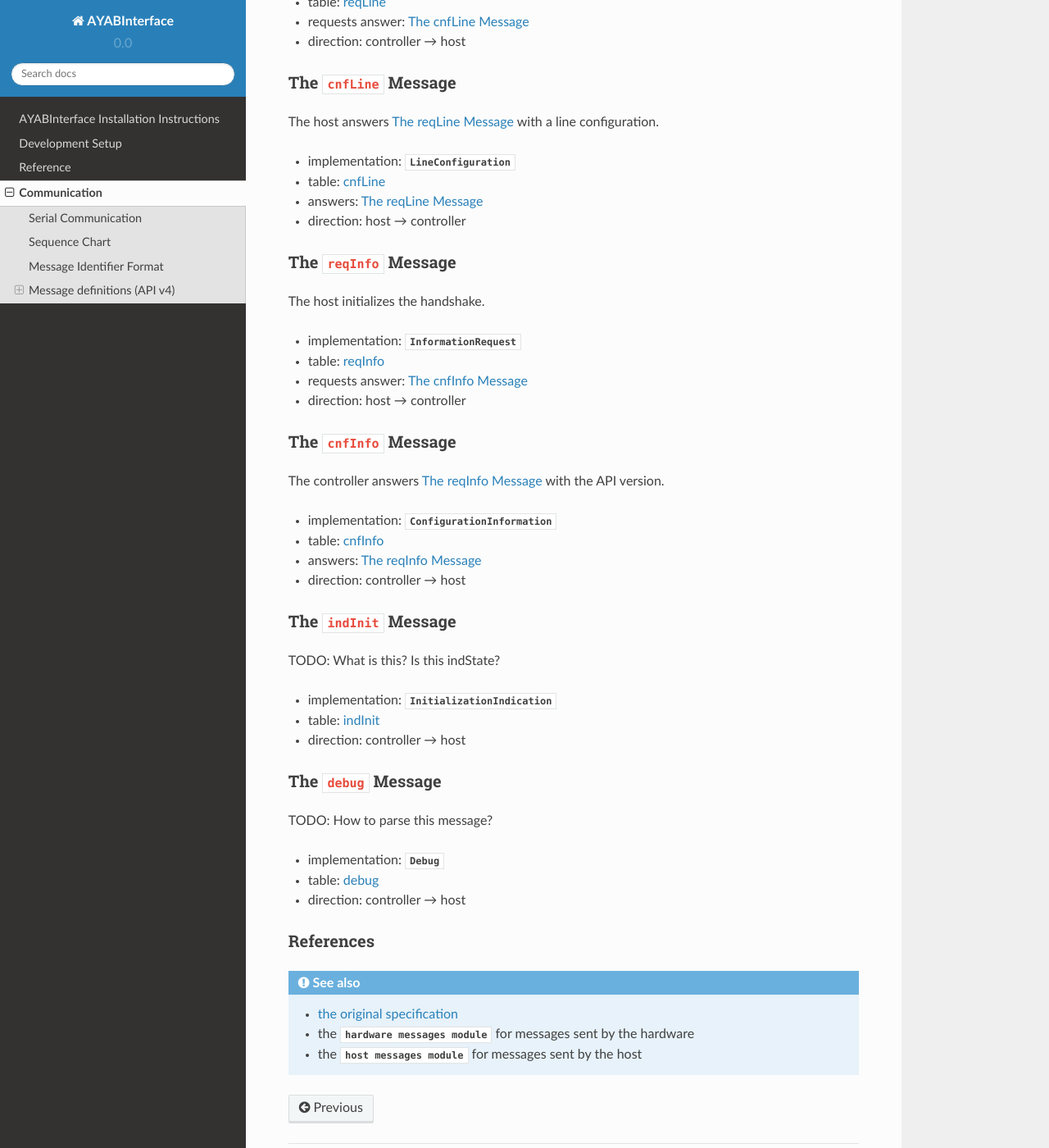
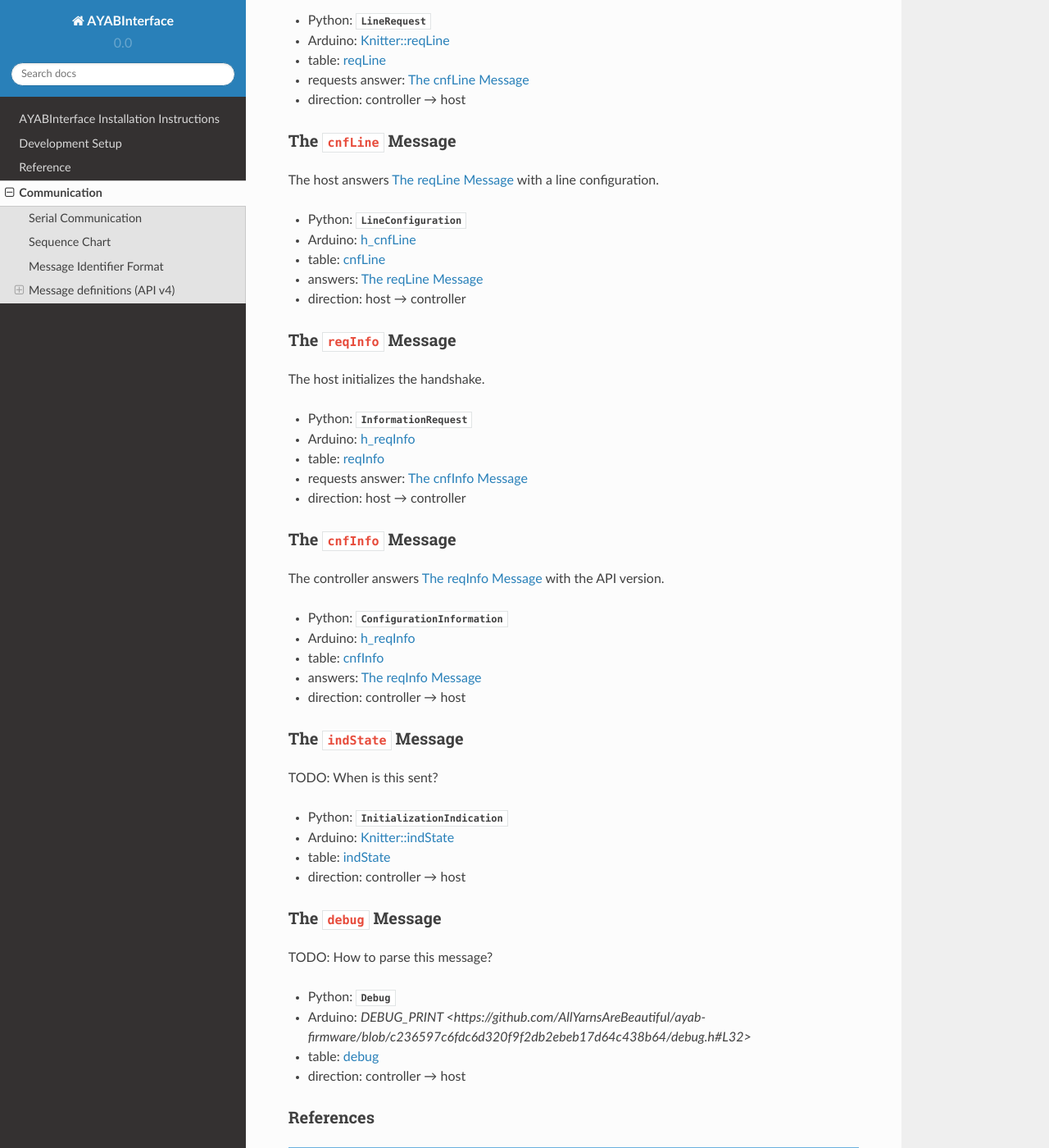
Before and after one commit to fossasia/AYABInterface, a Sphinx documentation site: the page built from docs/communication/index.rst, in a window 1280 px wide and 1400 px high, scrolled down 3367 px. Shown: the whole window at 82% size. Built offline with Sphinx 7.4.7 and the Read the Docs theme 2.0.0, drawn with Linux system fonts in a browser that asks for light colours; some of the changed text lies outside the part shown.

Commit message:
linked to arduino and from table to messages

```diff
--- a/docs/communication/index.rst
+++ b/docs/communication/index.rst
@@ -48,137 +49,145 @@ The length is the total length with id and parameters.
 ========== ========== ==== ====== =============================================
 host       .. _m4-01: 0x01 3      ``0xaa 0xbb``
 
-           reqStart               - ``aa`` = startNeedle (Range: 0..198)
+           reqStart_              - ``aa`` = startNeedle (Range: 0..198)
                                   - ``bb`` = stopNeedle  (Range: 1..199)
 hardware   .. _m4-C1: 0xC1 2      ``0x0a``
 
-           cnfStart               - ``a`` = success (0 = false, 1 = true)
+           cnfStart_              - ``a`` = success (0 = false, 1 = true)
 hardware   .. _m4-82: 0x82 2      ``0xaa``
 
-           reqLine                - ``aa`` = lineNumber (Range: 0..255)
+           reqLine_               - ``aa`` = lineNumber (Range: 0..255)
 host       .. _m4-42: 0x42 29     ``0xaa 0xbb[24, 23, 22, ... 1, 0] 0xcc 0xdd``
 
-           cnfLine                - ``aa`` = lineNumber (Range: 0..255)
+           cnfLine_               - ``aa`` = lineNumber (Range: 0..255)
                                   - ``bb[24 to 0]`` = binary pixel data
                                   - ``cc`` = flags (bit 0: lastLine)
                                   - ``dd`` = CRC8 Checksum
 host       .. _m4-03: 0x03 1
 
-           reqInfo
+           reqInfo_
 hardware   .. _m4-C3: 0xC3 4      ``0xaa 0xbb 0xcc``
 
-           cnfInfo                - ``aa`` = Version identifier
+           cnfInfo_               - ``aa`` = Version identifier
                                   - ``bb`` = Major Version
                                   - ``cc`` = Minor Version
 hardware   .. _m4-84: 0x84 2      ``0x0a``
 
-           indInit                - a = initialized (0 = false, 1 = true)
-hardware   .. _m4-FF: 0xFF var    a debug string ending with ``\r\n``
+           indState_              - a = initialized (0 = false, 1 = true)
+hardware   .. _m4-FF: 0xFF var    a debug string
 
-           debug
+           debug_
 ========== ========== ==== ====== =============================================
 
 
 
-.. _message-reqstart:
+.. _reqstart:
 
 The ``reqStart`` Message
 ~~~~~~~~~~~~~~~~~~~~~~~~
 
 The host starts the knitting process.
 
-- implementation: :class:`RequestStart <AYABInterface.communication.host_messages.RequestStart>`
+- Python: :class:`RequestStart <AYABInterface.communication.host_messages.RequestStart>`
+- Arduino: `h_reqStart <https://github.com/AllYarnsAreBeautiful/ayab-firmware/blob/c236597c6fdc6d320f9f2db2ebeb17d64c438b64/ayab.ino#L57>`__
 - table: :ref:`reqStart <m4-01>`
-- requests answer: :ref:`message-cnfstart`
+- requests answer: :ref:`cnfstart`
 - direction: host → controller
 
 
 
-.. _message-cnfstart:
+.. _cnfstart:
 
 The ``cnfStart`` Message
 ~~~~~~~~~~~~~~~~~~~~~~~~
 
-The controller indicates the success of :ref:`message-reqstart`.
+The controller indicates the success of :ref:`reqstart`.
 
-- implementation: :class:`~AYABInterface.communication.hardware_messages.ConfigurationStart`
+- Python: :class:`~AYABInterface.communication.hardware_messages.ConfigurationStart`
+- Arduino: `h_reqStart <https://github.com/AllYarnsAreBeautiful/ayab-firmware/blob/c236597c6fdc6d320f9f2db2ebeb17d64c438b64/ayab.ino#L74>`__
 - table: :ref:`reqStart <m4-C1>`
 - answers: `The reqStart Message`_
 - direction: controller → host
 
 
-.. _message-reqline:
+.. _reqline:
 
 The ``reqLine`` Message
 ~~~~~~~~~~~~~~~~~~~~~~~
 
 The controller requests a new line from the host.
 
-- implementation: :class:`~AYABInterface.communication.hardware_messages.LineRequest`
+- Python: :class:`~AYABInterface.communication.hardware_messages.LineRequest`
+- Arduino: `Knitter::reqLine <https://github.com/AllYarnsAreBeautiful/ayab-firmware/blob/c236597c6fdc6d320f9f2db2ebeb17d64c438b64/knitter.cpp#L366>`__
 - table: :ref:`reqLine <m4-82>`
 - requests answer: `The cnfLine Message`_
 - direction: controller → host
 
 
-.. _message-cnfline:
+.. _cnfline:
 
 The ``cnfLine`` Message
 ~~~~~~~~~~~~~~~~~~~~~~~
 
 The host answers `The reqLine Message`_ with a line configuration.
 
-- implementation: :class:`~AYABInterface.communication.host_messages.LineConfiguration`
+- Python: :class:`~AYABInterface.communication.host_messages.LineConfiguration`
+- Arduino: `h_cnfLine <https://github.com/AllYarnsAreBeautiful/ayab-firmware/blob/c236597c6fdc6d320f9f2db2ebeb17d64c438b64/ayab.ino#L80>`__
 - table: :ref:`cnfLine <m4-42>`
 - answers: `The reqLine Message`_
 - direction: host → controller
 
 
-.. _message-reqinfo:
+.. _reqinfo:
 
 The ``reqInfo`` Message
 ~~~~~~~~~~~~~~~~~~~~~~~
 
 The host initializes the handshake.
 
-- implementation: :class:`~AYABInterface.communication.host_messages.InformationRequest`
+- Python: :class:`~AYABInterface.communication.host_messages.InformationRequest`
+- Arduino: `h_reqInfo <https://github.com/AllYarnsAreBeautiful/ayab-firmware/blob/c236597c6fdc6d320f9f2db2ebeb17d64c438b64/ayab.ino#L110>`__
 - table: :ref:`reqInfo <m4-03>`
 - requests answer: `The cnfInfo Message`_
 - direction: host → controller
 
 
-.. _message-cnfinfo:
+.. _cnfinfo:
 
 The ``cnfInfo`` Message
 ~~~~~~~~~~~~~~~~~~~~~~~
 
 The controller answers `The reqInfo Message`_ with the API version.
 
-- implementation: :class:`~AYABInterface.communication.hardware_messages.ConfigurationInformation`
+- Python: :class:`~AYABInterface.communication.hardware_messages.ConfigurationInformation`
+- Arduino: `h_reqInfo <https://github.com/AllYarnsAreBeautiful/ayab-firmware/blob/c236597c6fdc6d320f9f2db2ebeb17d64c438b64/ayab.ino#L112>`__
 - table: :ref:`cnfInfo <m4-C3>`
 - answers: `The reqInfo Message`_
 - direction: controller → host
 
 
-.. _message-indinit:
+.. _indstate:
 
-The ``indInit`` Message
+The ``indState`` Message
 ~~~~~~~~~~~~~~~~~~~~~~~~
 
-TODO: What is this? Is this indState?
+TODO: When is this sent?
 
-- implementation: :class:`~AYABInterface.communication.hardware_messages.InitializationIndication`
-- table: :ref:`indInit <m4-84>`
+- Python: :class:`~AYABInterface.communication.hardware_messages.InitializationIndication`
+- Arduino: `Knitter::indState <https://github.com/AllYarnsAreBeautiful/ayab-firmware/blob/c236597c6fdc6d320f9f2db2ebeb17d64c438b64/knitter.cpp#L375>`__
+- table: :ref:`indState <m4-84>`
 - direction: controller → host
 
 
-.. _message-debug:
+.. _debug:
 
 The ``debug`` Message
 ~~~~~~~~~~~~~~~~~~~~~
 
 TODO: How to parse this message?
 
-- implementation: :class:`~AYABInterface.communication.hardware_messages.Debug`
+- Python: :class:`~AYABInterface.communication.hardware_messages.Debug`
+- Arduino: `DEBUG_PRINT <https://github.com/AllYarnsAreBeautiful/ayab-firmware/blob/c236597c6fdc6d320f9f2db2ebeb17d64c438b64/debug.h#L32>`
 - table: :ref:`debug <m4-FF>`
 - direction: controller → host
 
```
Also changed, not shown: other parts of docs/communication/index.rst (+1 -0 lines), 2 other files.
